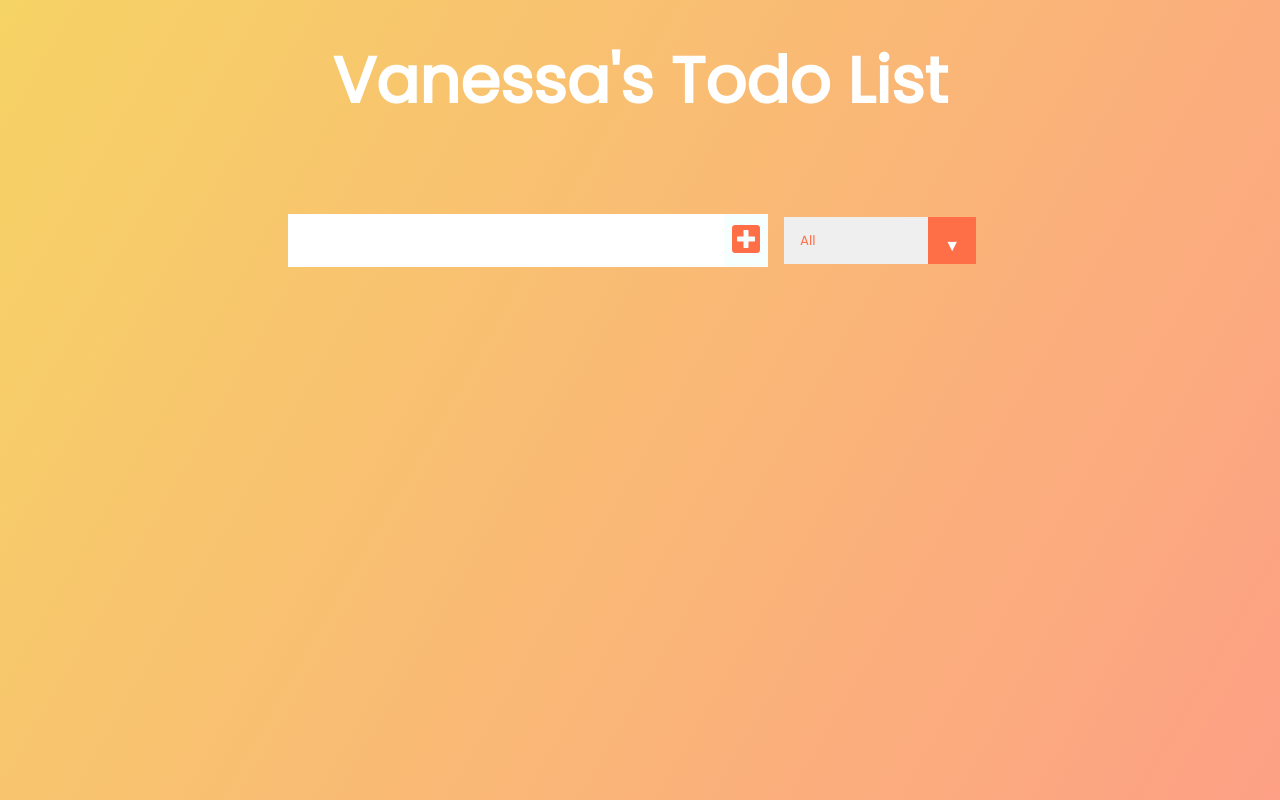
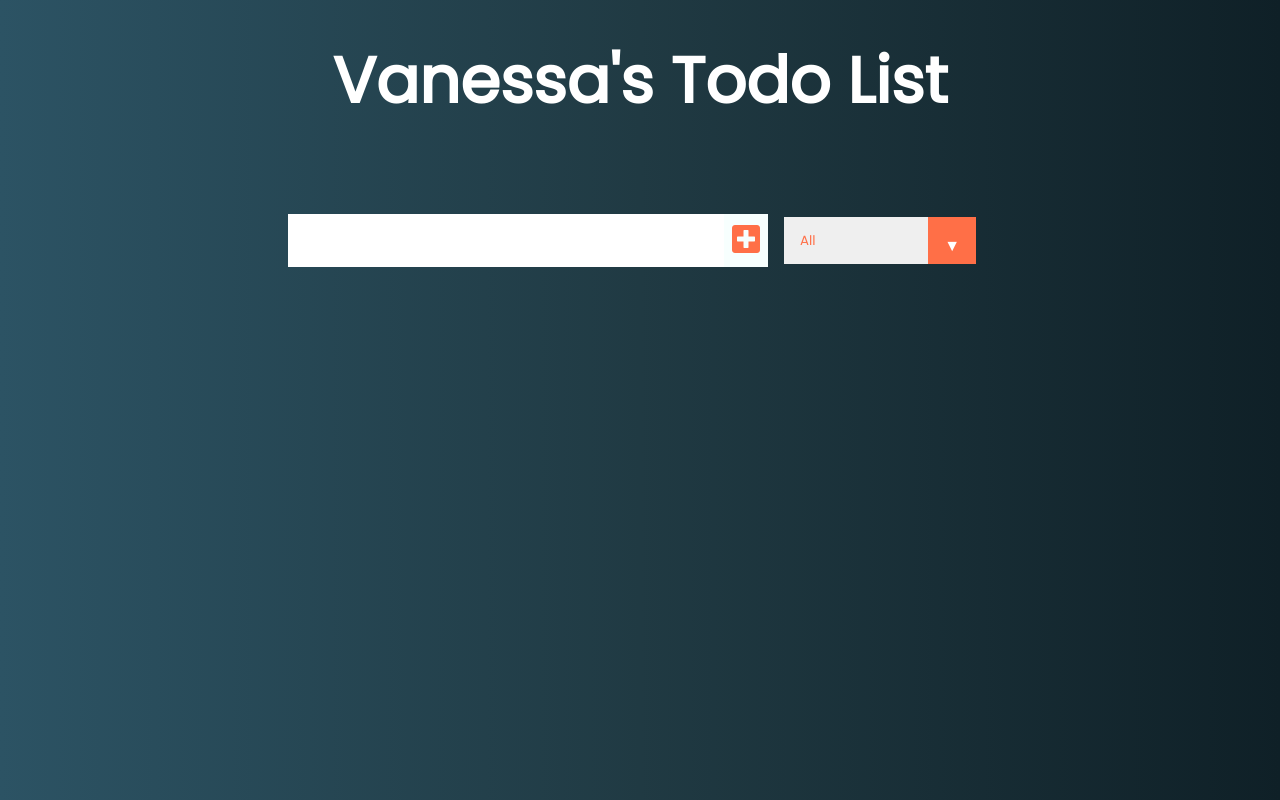
Before and after one commit to missvader/TODO-APP, a React (Create React App) app: page / in a window 1280 px wide. Built offline with nearby package versions, Linux system fonts and the light colour scheme.

Commit message:
change background

```diff
--- a/src/App.css
+++ b/src/App.css
@@ -4,7 +4,10 @@
   box-sizing: border-box;
 }
 body {
-  background-image: linear-gradient(120deg, #f6d365 0%, #fda085 100%);
+  background: #0F2027;  /* fallback for old browsers */
+  background: -webkit-linear-gradient(to right, #2C5364, #203A43, #0F2027);  /* Chrome 10-25, Safari 5.1-6 */
+  background: linear-gradient(to right, #2C5364, #203A43, #0F2027); /* W3C, IE 10+/ Edge, Firefox 16+, Chrome 26+, Opera 12+, Safari 7+ */
+
   color: white;
   font-family: "Poppins", sans-serif;
   min-height: 100vh;
```
